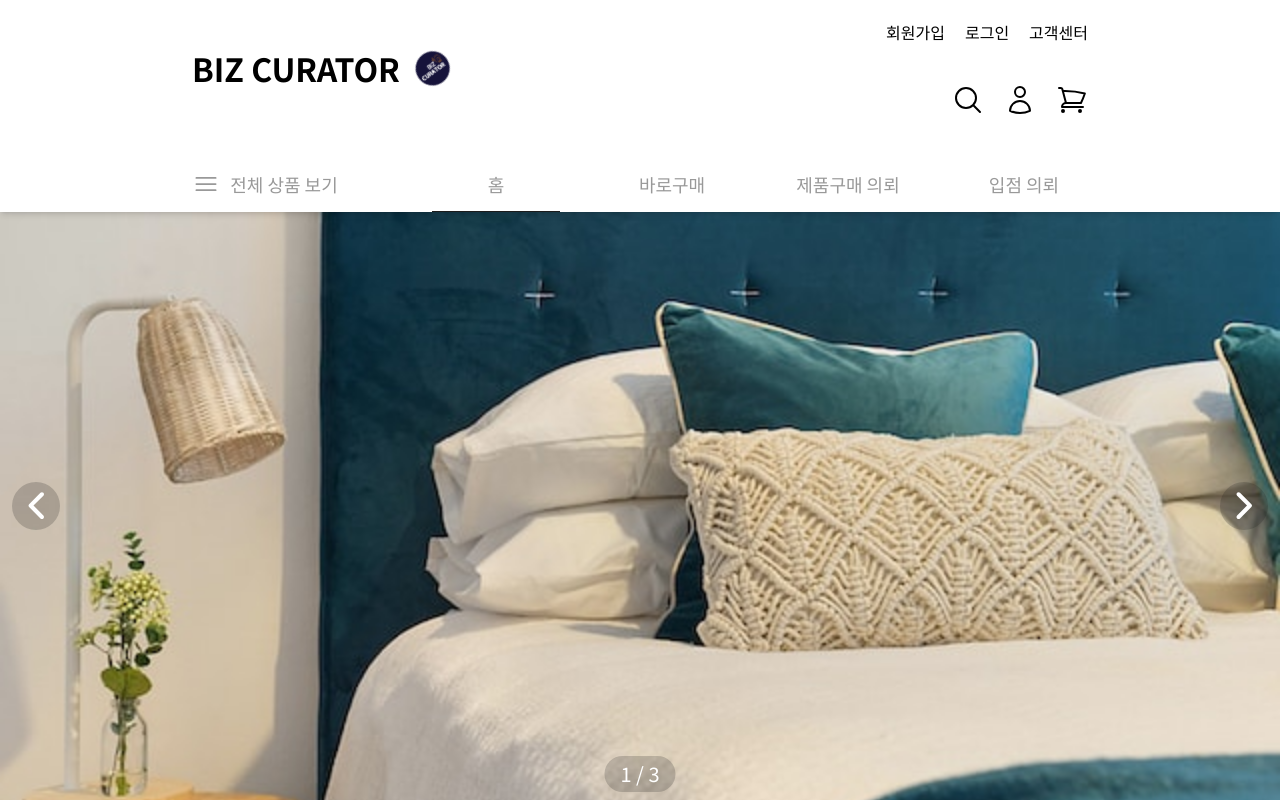
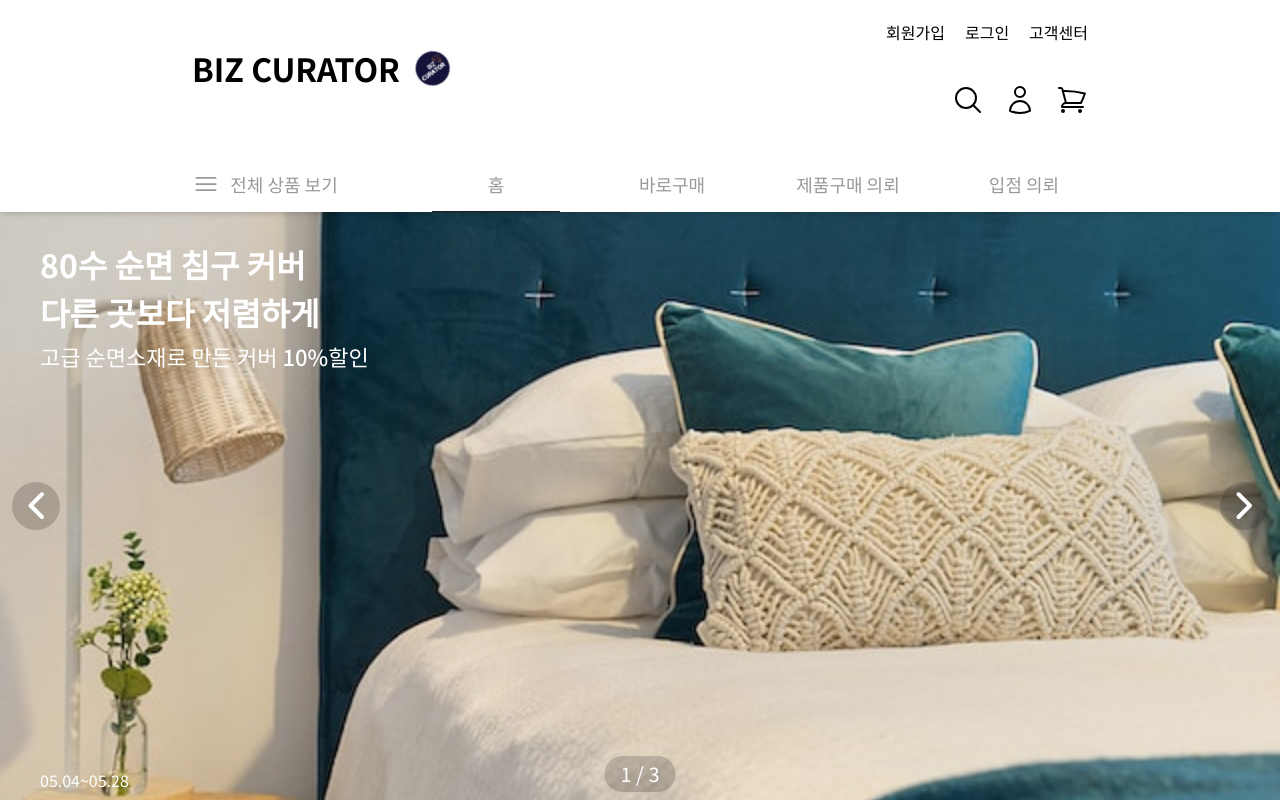
Before and after one commit to Muhan-Company/bizcurator-ecommerce, a Next.js app: page / in a window 1280 px wide. Built offline with nearby package versions, Linux system fonts and the light colour scheme.

Commit message:
feat: 이미지 위에 텍스트 추가 - Issue #15

```diff
--- a/components/body/MainBanner.tsx
+++ b/components/body/MainBanner.tsx
@@ -39,13 +39,53 @@ export default function MainBanner() {
         </div>
 
         <SwiperSlide>
-          <Image src={'/img/main 1.jpg'} alt="Main Banner 1" fill priority className="object-cover" />
+          <div className="relative h-full w-full">
+            <Image src={'/img/main 1.jpg'} alt="Main Banner 1" fill priority className="object-cover absolute" />
+            <h1 className="absolute top-7 left-10 text-white text-head-xs md:text-head-xl font-bold">
+              80수 순면 침구 커버 <br /> 다른 곳보다 저렴하게
+            </h1>
+            <h3
+              className="absolute font-medium text-title-xs md:text-title-lg
+ md:top-32 top-[104px] text-white left-10"
+            >
+              고급 순면소재로 만든 커버 10%할인
+            </h3>
+            <h4 className="text-label-sm md:text-label-md font-normal text-white left-10 bottom-2 absolute">
+              05.04~05.28
+            </h4>
+          </div>
         </SwiperSlide>
         <SwiperSlide>
-          <Image src={'/img/main 2.jpg'} alt="Main Banner 2" fill priority className="object-cover" />
+          <div className="relative h-full w-full">
+            <Image src={'/img/main 2.jpg'} alt="Main Banner 2" fill priority className="object-cover absolute" />
+            <h1 className="absolute top-7 left-10 text-white text-head-xs md:text-head-xl font-bold">
+              어매니티는 <br /> 대나무 칫솔로
+            </h1>
+            <h3
+              className="absolute font-medium text-title-xs top-[104px] md:text-title-lg
+                         md:top-32 text-white left-10"
+            >
+              대나무 칫솔로 호텔의 품격을 높이세요
+            </h3>
+            <h4 className="text-label-sm md:text-label-md font-normal text-white left-10 bottom-2 absolute">
+              05.04~05.28
+            </h4>
+          </div>
         </SwiperSlide>
         <SwiperSlide>
-          <Image src={'/img/main 3.jpg'} alt="Main Banner 3" fill priority className="object-cover" />
+          <div className="relative h-full w-full">
+            <Image src={'/img/main 3.jpg'} alt="Main Banner 3" fill priority className="object-cover" />
+            <h1 className="absolute top-7 left-10 text-white text-head-xs md:text-head-xl font-bold">
+              북유럽 감성 <br />
+              러그로 가성비 있게
+            </h1>
+            <h3 className="absolute font-medium text-title-xs md:text-title-lg top-[104px] md:top-32 text-white left-10">
+              우아한 스칸디나비아 풍의 공간을 집에서 만나보세요
+            </h3>
+            <h4 className="text-label-sm md:text-label-md font-normal text-white left-10 bottom-2 absolute">
+              05.04~05.28
+            </h4>
+          </div>
         </SwiperSlide>
 
         <div className="swiper-button-next">
--- a/styles/globals.css
+++ b/styles/globals.css
@@ -46,7 +46,7 @@
   }
 
   .swiper-pagination {
-    @apply text-white w-fit left-1/2 -translate-x-1/2 px-3 md:px-4 md:py-1 rounded-full md:text-xl !important;
+    @apply text-white w-fit left-[80%] lg:left-1/2 lg:-translate-x-1/2 px-3 md:px-4 md:py-1 rounded-full md:text-xl !important;
     background: rgba(28, 28, 28, 0.2);
   }
 }
```
